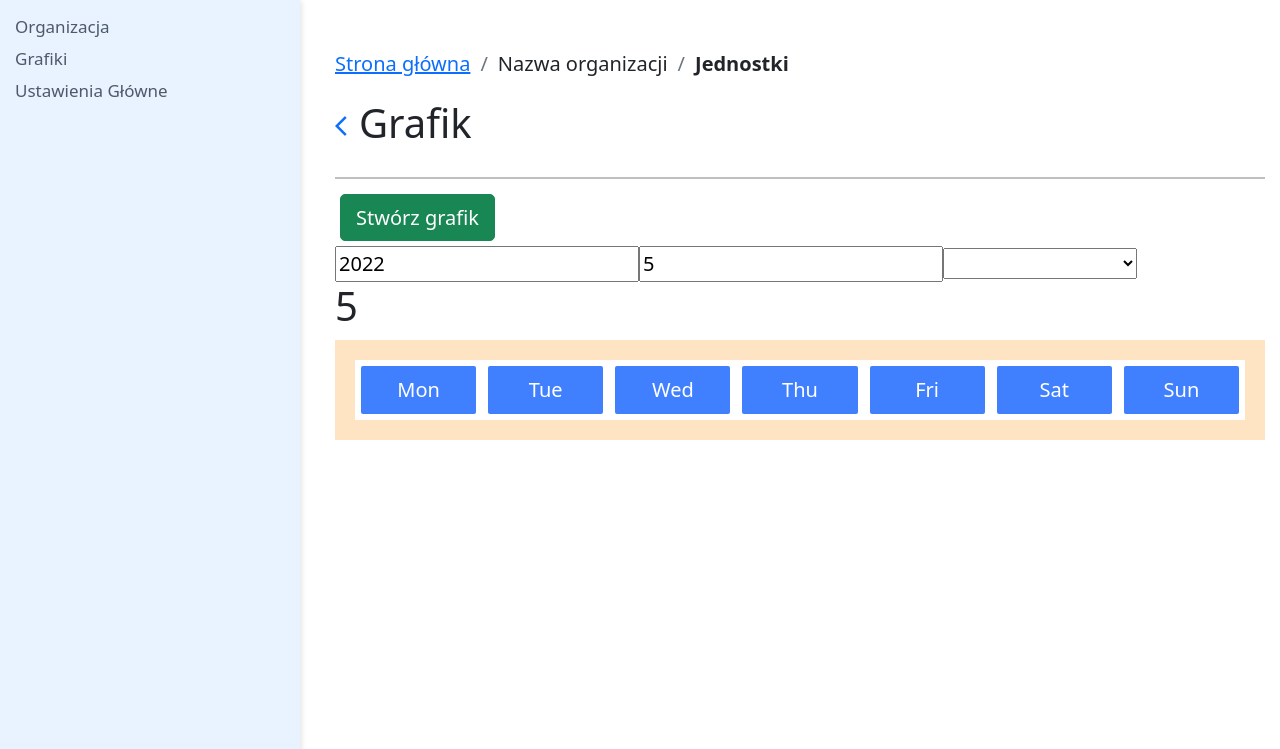
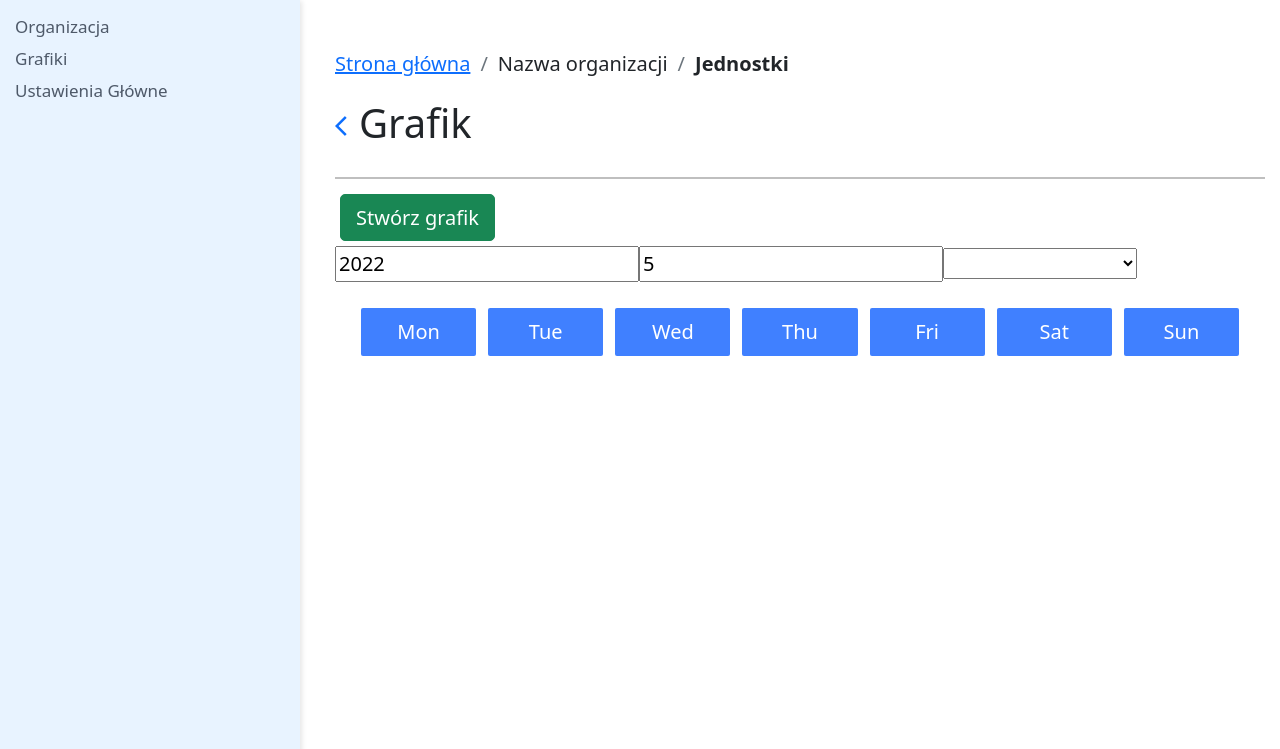
Before and after one commit to planimbly/planimbly, a Django app: page /schedules/1/schedule_manage/ in a window 1280 px wide. Shown: the part 51-800 px from the top of the page. Run offline with Django 4.2, Linux system fonts and the light colour scheme; tables that the repository leaves empty hold one stand-in row (values such as "Sample post"); parts of the project's set-up code (start-up, migrations or seed data) failed here and were passed over; some libraries are stand-ins or nearby versions.

Commit message:
small style changes PNBY-85

```diff
--- a/static/css/schedules/schedule.css
+++ b/static/css/schedules/schedule.css
@@ -9,7 +9,7 @@ html{
 
 .calendar-big{
     margin: 0 auto;
-    background-color: bisque;
+    background-color: rgb(255, 255, 255);
     padding: 1rem;
     padding-top: 0;
     display: grid;
@@ -46,7 +46,7 @@ html{
 
 .calendar-weekday-label{
     margin: 0 auto;
-    background-color: bisque;
+    background-color: rgb(255, 255, 255);
     padding: 1rem;
     padding-bottom: 0;
     display: grid;
--- a/static/js/components/WorkCalendar.js
+++ b/static/js/components/WorkCalendar.js
@@ -115,8 +115,6 @@ export default {
     },
 
     template: `
-    <h2>[[ month || 'No props passed yet' ]]</h2>
-
     <div class="calendar-weekday-label">
       <div class="weekday-label-tile"><div class="weekday-label">Mon</div></div>
       <div class="weekday-label-tile"><div class="weekday-label">Tue</div></div>
```
